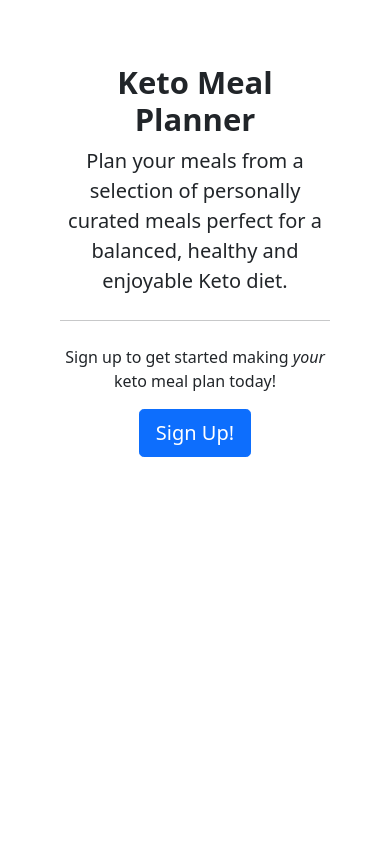
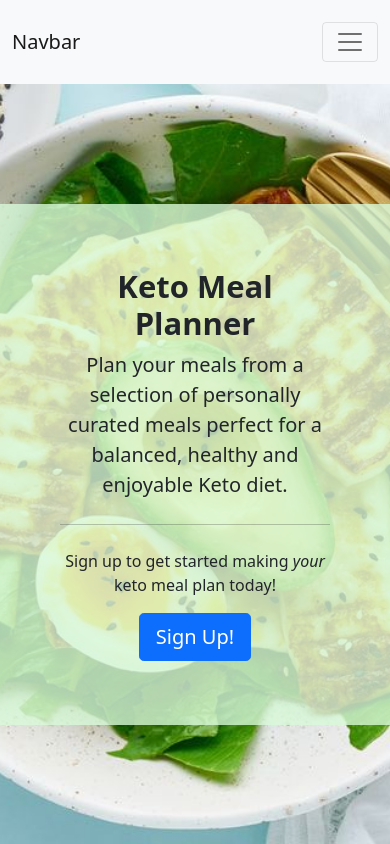
Before and after one commit to jameshart197/keto-meal-planner, a Django app: page / in a window 390 px wide. Run offline with Django 3.2, Linux system fonts and the light colour scheme.

Commit message:
[FIX] Style index.html for responsiveness

```diff
--- a/static/styles/style.css
+++ b/static/css/style.css
@@ -1,8 +1,9 @@
 .hero-image {
-    min-width: 100vh;
+    min-width: 100vw;
     min-height: 90vh;
     background-image: url("/static/assets/homepage-hero.jpg");
     background-size: cover;
+    background-position: center center;
     display: flex;
     justify-content: center;
     align-items: center;
@@ -11,3 +12,7 @@
 .jumbotron {
     background-color: rgba(216, 250, 218, 0.795);
 }
+
+.navbar {
+    height: 10vh;
+}
--- a/templates/includes/header.html
+++ b/templates/includes/header.html
@@ -1,3 +1,24 @@
-<nav>
-    <!-- This is a header -->
-</nav>
+<nav class="navbar navbar-expand-lg navbar-light bg-light">
+    <div class="container-fluid">
+      <a class="navbar-brand" href="#">Navbar</a>
+      <button class="navbar-toggler" type="button" data-bs-toggle="collapse" data-bs-target="#navbarNav" aria-controls="navbarNav" aria-expanded="false" aria-label="Toggle navigation">
+        <span class="navbar-toggler-icon"></span>
+      </button>
+      <div class="collapse navbar-collapse" id="navbarNav">
+        <ul class="navbar-nav">
+          <li class="nav-item">
+            <a class="nav-link active" aria-current="page" href="#">Home</a>
+          </li>
+          <li class="nav-item">
+            <a class="nav-link" href="#">Features</a>
+          </li>
+          <li class="nav-item">
+            <a class="nav-link" href="#">Pricing</a>
+          </li>
+          <li class="nav-item">
+            <a class="nav-link disabled">Disabled</a>
+          </li>
+        </ul>
+      </div>
+    </div>
+  </nav>
--- a/templates/index.html
+++ b/templates/index.html
@@ -2,7 +2,7 @@
 
 <div class="hero-image">
     <div class="row justify-content-center">
-        <div class="py-3 px-5 rounded-3 col-md-6 jumbotron">
+        <div class="py-3 px-5 rounded-3 col-sm-12 col-md-6 jumbotron">
           <div class="container-fluid py-5 text-center">
             <h1 class="display-5 fw-bold">Keto Meal Planner</h1>
             <p class="col-md-12 fs-5">
```
Also changed, not shown: templates/home.html (added).
